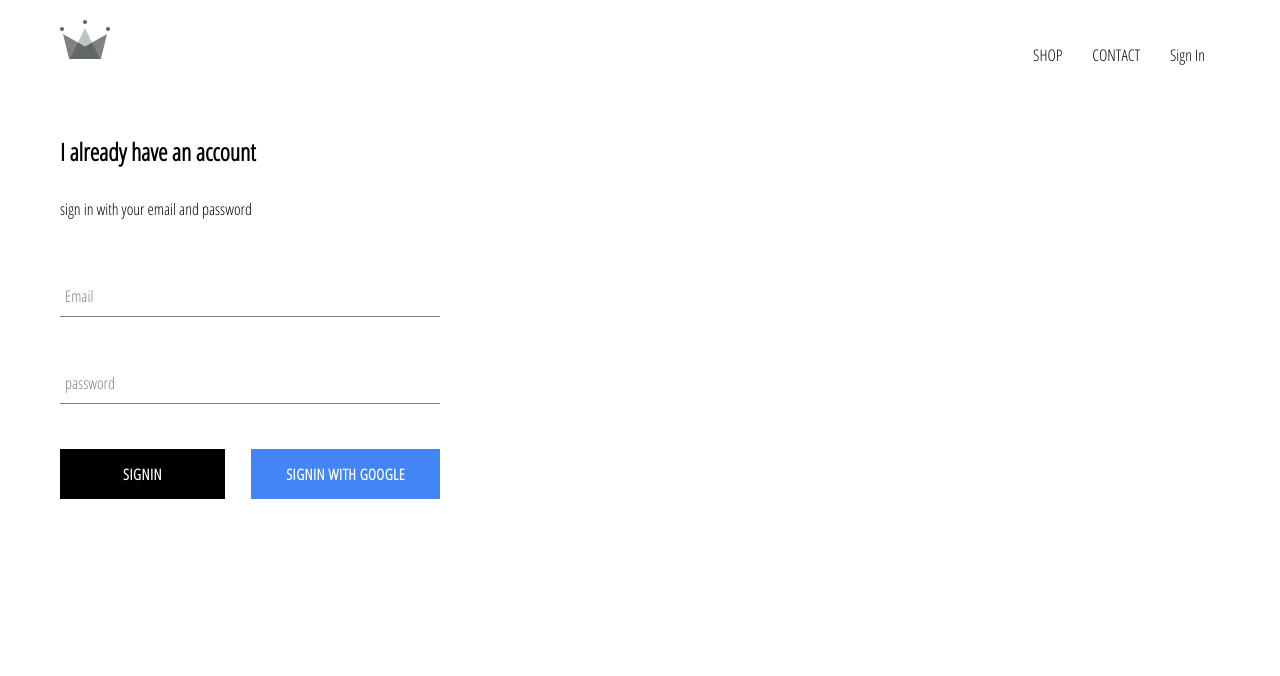
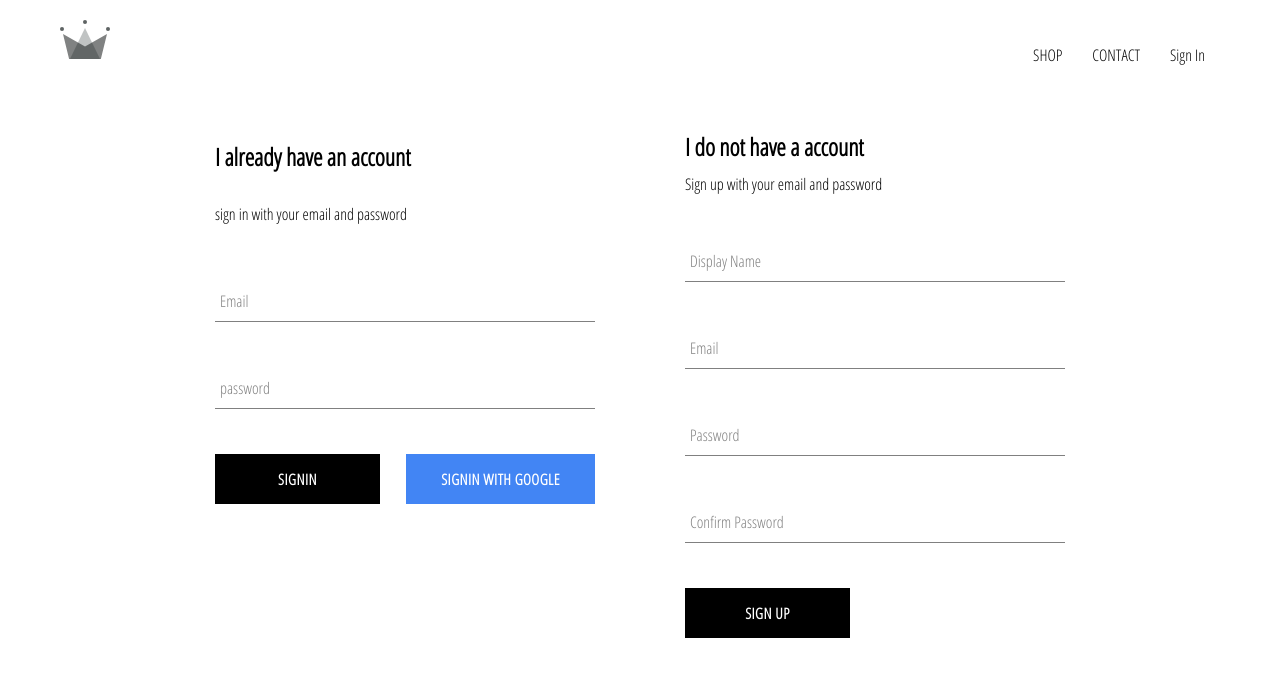
Before and after one commit to nasrin-moshayedi/E-Commerce, a React (Create React App) app: page /signin in a window 1280 px wide. Shown: the top 676 px of the page. Built offline with nearby package versions, Linux system fonts and the light colour scheme; no server answers.

Commit message:
signup component add and signin update

```diff
--- a/src/component/FormInput/FormInput.js
+++ b/src/component/FormInput/FormInput.js
@@ -6,7 +6,7 @@
 const FormInput = ({handleChange, label, ...otherProps}) => {
     return(
         <div className="group">
-            <input className="form-input" onChange={handleChange}/>
+            <input className="form-input" onChange={handleChange} {...otherProps}/>
             {
                 label && <label className={`${otherProps.value.length && "shrink"} form-input-label`}>
                     {label}
--- /dev/null
+++ b/src/component/SignUp/SignUp.js
@@ -0,0 +1,87 @@
+import React from "react";
+
+import FormInput from "./../FormInput/FormInput";
+import CustomButton from "./../CustomButton/CustomButton";
+
+import { auth, createUserProfileDocument} from "./../../Firebase/firebase.utils";
+
+import "./sign-up.styles.scss";
+
+class SignUp extends React.Component{
+    constructor(props) {
+        super(props);
+        this.state = {
+            displayName: "",
+            email: "",
+            password: "",
+            confirmPassword: ""
+        }
+    }
+    handleSubmit = async e => {
+        e.preventDefault();
+        const {displayName, email, password, confirmPassword} = this.state;
+        if(password !== confirmPassword) {
+            alert("password dont match");
+            return ;
+        }
+        try {
+            const {user} = await auth.createUserWithEmailAndPassword(email, password);
+            createUserProfileDocument(user, {displayName});
+        } catch (e) {
+            console.log(e.message, this.state)
+        }
+    };
+
+    handleChange = (e) => {
+        e.persist();
+        const {name} = e.target;
+        // console.log(name , value)
+        this.setState({[name]: e.target.value});
+        console.log(this.state, "sdfsd", e)
+    }
+    render() {
+        const {displayName, email, password, confirmPassword} = this.state;
+        console.log(this.state)
+        return(
+            <div className="sign-up">
+                <h2 className="title">I do not have a account</h2>
+                <span>Sign up with your email and password</span>
+                <form action="" className="sign-up-form" onSubmit={this.handleSubmit}>
+                    <FormInput
+                        type="text"
+                        name="displayName"
+                        value={displayName}
+                        handleChange={this.handleChange}
+                        label="Display Name"
+                    />
+                    <FormInput
+                        type="email"
+                        name="email"
+                        value={email}
+                        handleChange={this.handleChange}
+                        label="Email"
+                    />
+                    <FormInput
+                        type="password"
+                        name="password"
+                        value={password}
+                        handleChange={this.handleChange}
+                        label="Password"
+                    />
+                    <FormInput
+                        type="password"
+                        name="confirmPassword"
+                        value={confirmPassword}
+                        handleChange={this.handleChange}
+                        label="Confirm Password"
+                    />
+                    <CustomButton type={"submit"}>
+                        Sign Up
+                    </CustomButton>
+                </form>
+            </div>
+        )
+    }
+}
+
+export default SignUp;
--- /dev/null
+++ b/src/component/SignUp/sign-up.styles.scss
@@ -0,0 +1,9 @@
+.sign-up {
+  display: flex;
+  flex-direction: column;
+  width: 380px;
+
+  .title {
+    margin: 10px 0;
+  }
+}
--- a/src/component/Signin/Signin.js
+++ b/src/component/Signin/Signin.js
@@ -2,7 +2,7 @@
 import FormInput from "./../FormInput/FormInput";
 import CustomButton from "./../CustomButton/CustomButton";
 import "./Signin.styles.scss";
-import { signinWidthGoogle } from "./../../Firebase/firebase.utils";
+import {auth, signinWidthGoogle } from "./../../Firebase/firebase.utils";
 
 class Signin extends React.Component{
     constructor(props) {
@@ -13,14 +13,23 @@
         }
     }
     handleChange = (e) => {
-        const {value, name} = e.target;
-        console.log(name , value)
-        this.setState({[name]: value});
+        e.persist();
+        const {name} = e.target;
+        // console.log(name , value)
+        this.setState({[name]: e.target.value});
+        console.log(this.state, "sdfsd", e)
     }
-    handleSubmit = (e) => {
+    handleSubmit = async e => {
         e.preventDefault();
-        // this.setState(({email: "", password: ""}));
+        const { email, password } = this.state;
         console.log(this.state)
+        try {
+            console.log("SDFsdf")
+            await auth.signInWithEmailAndPassword(email, password);
+            this.setState({email: "", password : ""})
+        } catch (e) {
+            console.log(e.message, this.state)
+        }
     }
     render() {
         return(
@@ -33,7 +42,7 @@
                     <FormInput type="password" name="password" value={this.state.password} handleChange={this.handleChange} required label="password"/>
 
                     <div className="buttons">
-                        <CustomButton type="submit">
+                        <CustomButton type="submit" onClick={this.handleSubmit}>
                             Signin
                         </CustomButton>
                         <CustomButton isGoogleSignin onClick={(event) => {event.preventDefault();
--- a/src/pages/SigninAndSignUp/SigninAndSignup.js
+++ b/src/pages/SigninAndSignUp/SigninAndSignup.js
@@ -1,10 +1,12 @@
 import React from "react";
 import Signin from "./../../component/Signin/Signin";
+import SignUp from "./../../component/SignUp/SignUp";
 import "./SigninAndSignup.styles.scss";
 const SigninAndSignUp = () => {
     return (
-        <div >
+        <div className="sign-in-and-sign-up">
             <Signin/>
+            <SignUp/>
         </div>
     )
 }
--- a/src/pages/SigninAndSignUp/SigninAndSignup.styles.scss
+++ b/src/pages/SigninAndSignUp/SigninAndSignup.styles.scss
@@ -0,0 +1,6 @@
+.sign-in-and-sign-up {
+    width: 850px;
+    display: flex;
+    justify-content: space-between;
+    margin: 30px auto;
+}
```
